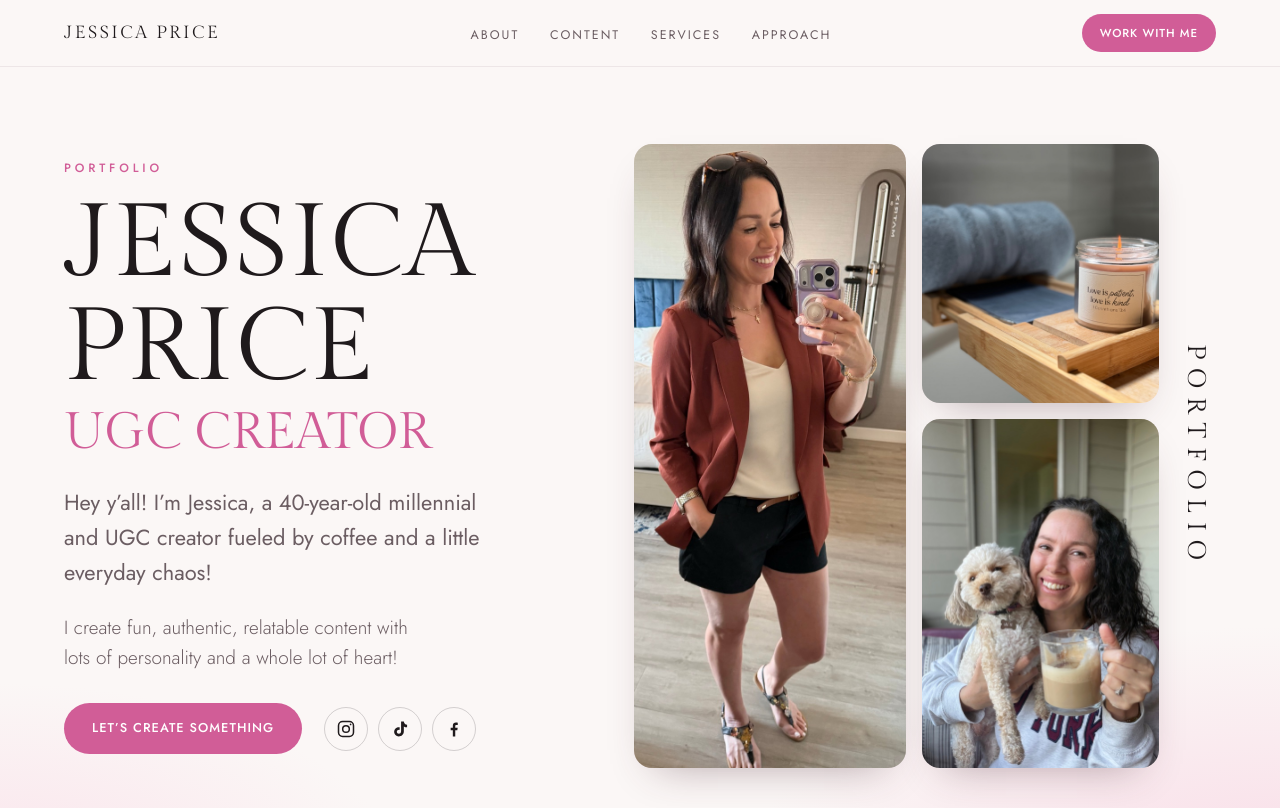
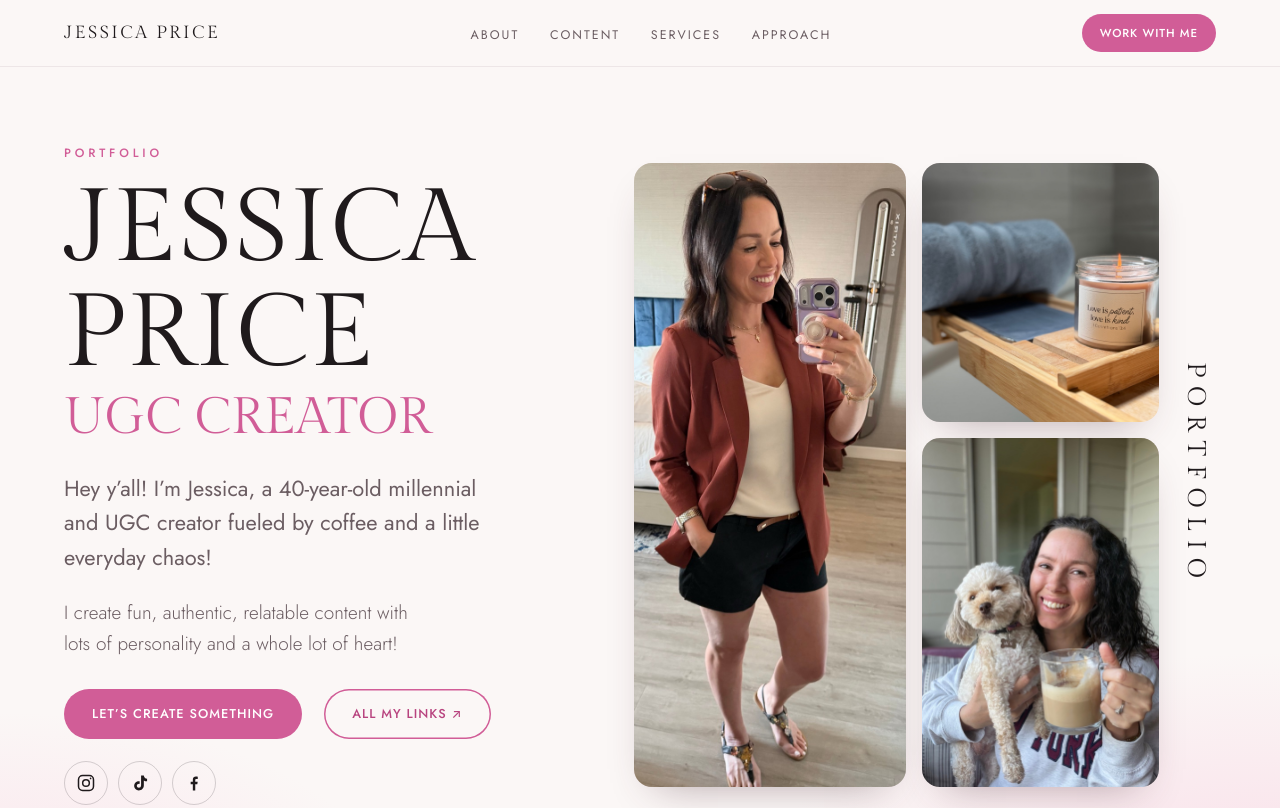
Before and after one commit to phnatik/jessica-ugc, a plain HTML site: page index.html in a window 1280 px wide. Shown: the top 808 px of the page. Drawn offline with Linux system fonts and the light colour scheme.

Commit message:
Add Linktree button to hero section
Co-Authored-By: Claude Opus 5.5 <noreply@anthropic.com>

```diff
--- a/index.html
+++ b/index.html
@@ -47,6 +47,7 @@
         <p>I create fun, authentic, relatable content with lots of personality and a whole lot of heart!</p>
         <div class="hero-actions">
           <a class="btn" href="#contact">Let’s create something</a>
+          <a class="btn btn-outline" href="https://linktr.ee/JessicaPriceUGC" target="_blank" rel="noopener">All my links ↗</a>
           <ul class="socials" aria-label="Social media">
             <li><a href="https://www.instagram.com/jessaboo1086" target="_blank" rel="noopener" aria-label="Instagram"><svg><use href="#i-ig"/></svg></a></li>
             <li><a href="https://www.tiktok.com/@jessaboo10" target="_blank" rel="noopener" aria-label="TikTok"><svg><use href="#i-tt"/></svg></a></li>
--- a/styles.css
+++ b/styles.css
@@ -54,6 +54,8 @@ section { position: relative; scroll-margin-top: 60px; padding: clamp(64px, 9vw,
 }
 .btn:hover { background: var(--rose-deep); transform: translateY(-2px); }
 .btn-small { padding: 10px 18px; font-size: 0.72rem; }
+.btn-outline { background: transparent; color: var(--rose-deep); box-shadow: inset 0 0 0 1.5px var(--rose); }
+.btn-outline:hover { background: var(--rose); color: #fff; }
 
 .socials { list-style: none; display: flex; gap: 10px; padding: 0; margin: 0; }
 .socials a { display: grid; place-items: center; width: 44px; height: 44px; border-radius: 50%; border: 1px solid rgba(31,26,28,.18); color: var(--ink); transition: all .2s; }
```
